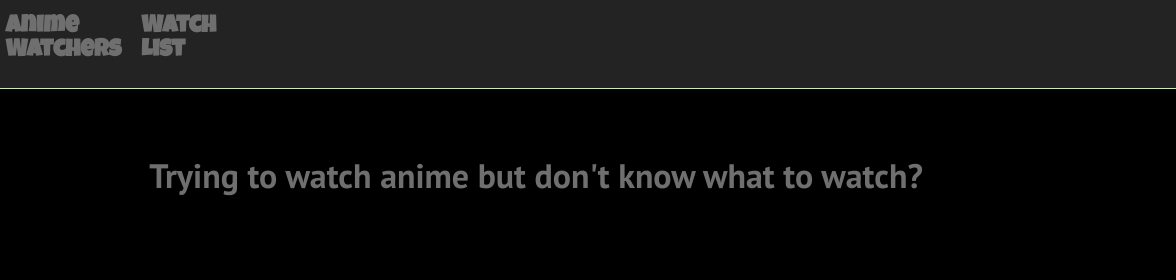
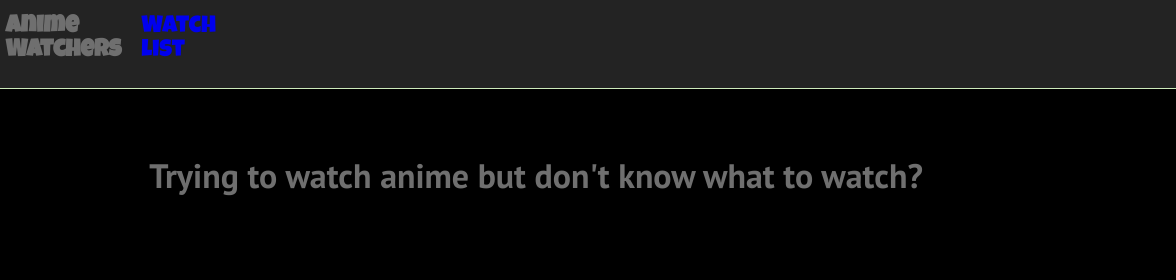
Before and after one commit to mikesayala/ajax-project, a website: page index.html in a window 1280 px wide. Shown: the top 280 px of the page, 104-1280 px from the left. Drawn offline with Linux system fonts and the light colour scheme.

Commit message:
changed my h2 to anchor tags

```diff
--- a/css/styles.css
+++ b/css/styles.css
@@ -238,3 +238,15 @@ datalist > option {
   color: white;
   font-family: 'Luckiest Guy', sans-serif;
 }
+
+.watch-list-desktop,
+.watch-list-mobile {
+  font-size: 24px;
+  text-decoration: none;
+}
+
+.watch-list-desktop:visited,
+.watch-list-mobile:visited {
+  text-decoration: none;
+  color: #6f6f6f;
+}
--- a/index.html
+++ b/index.html
@@ -22,7 +22,7 @@
     <div class="container header-container row">
       <img src="images/AnimeWatchers.png" alt="anime watchers logo" class="aw-logo logo">
       <h2 class="anime-watchers">Anime<br />Watchers</h2>
-      <h2 class="anime-watchers watch-list-desktop">Watch<br /> List</h2>
+      <a href="#" class="anime-watchers watch-list-desktop">Watch<br />list</a>
     </div>
   </header>
   <main>
@@ -125,7 +125,7 @@
     <div class="container footer-container row">
       <img src="images/AnimeWatchers.png" alt="anime watchers logo" class="logo home">
       <h2 class="anime-watchers">Anime<br />Watchers</h2>
-      <h2 class="anime-watchers watch-list-mobile">Watch<br /> List</h2>
+      <a href="#" class="anime-watchers watch-list-mobile">Watch<br />list</a>
     </div>
   </div>
   <script src="js/data.js"></script>
```
